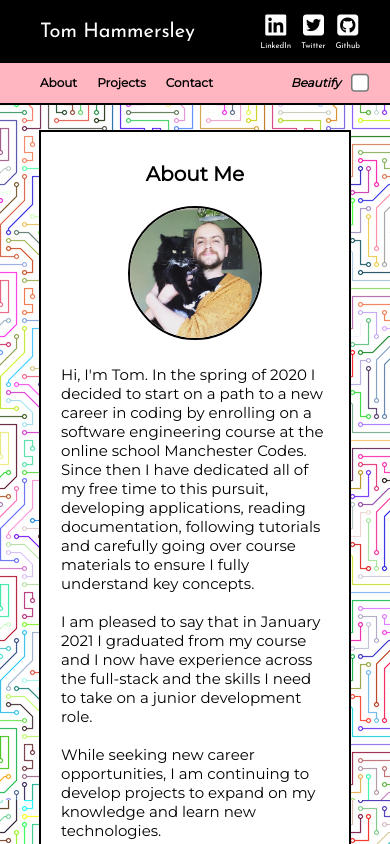
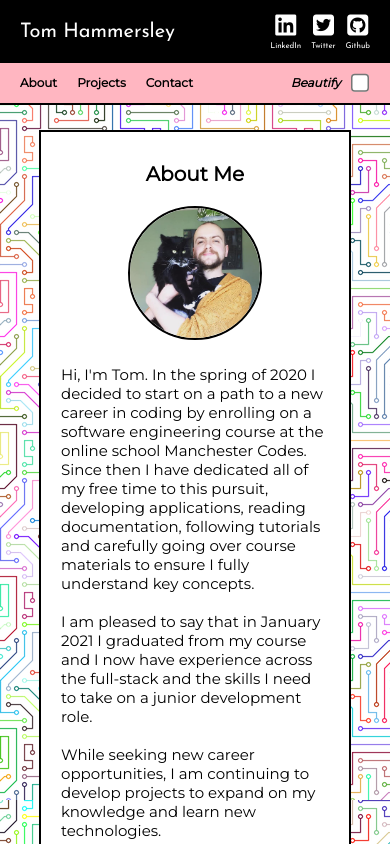
Before and after one commit to scented-wiring/portfolio, a React (Create React App) app: page / in a window 390 px wide. Shown: the top 844 px of the page. Built offline with nearby package versions, Linux system fonts and the light colour scheme.

Commit message:
additional header styling

```diff
--- a/src/styles/Header.css
+++ b/src/styles/Header.css
@@ -127,12 +127,14 @@ input[type="checkbox"] {
 @media only screen and (max-width: 425px) {
   #title {
     font-size: 20px;
+    margin-left: 20px;
   }
   #links {
     font-size: 8px;
+    margin-right: 10px;
   }
   #navbar {
-    padding-left: 30px;
+    padding-left: 10px;
   }
   .nav {
     margin-left: 10px;
@@ -143,7 +145,7 @@ input[type="checkbox"] {
 @media only screen and (max-width: 340px) {
   .nav {
     font-size: 12px;
-    margin-left: 2px;
+    margin-left: 4px;
     margin-right: 4px;
   }
 
@@ -154,6 +156,6 @@ input[type="checkbox"] {
 
 @media only screen and (max-width: 300px) {
   #title {
-    font-size: 18px;
+    font-size: 17px;
   }
 }
```
Also changed, not shown: 1 other file (tests, documents, lock files or other folders).
